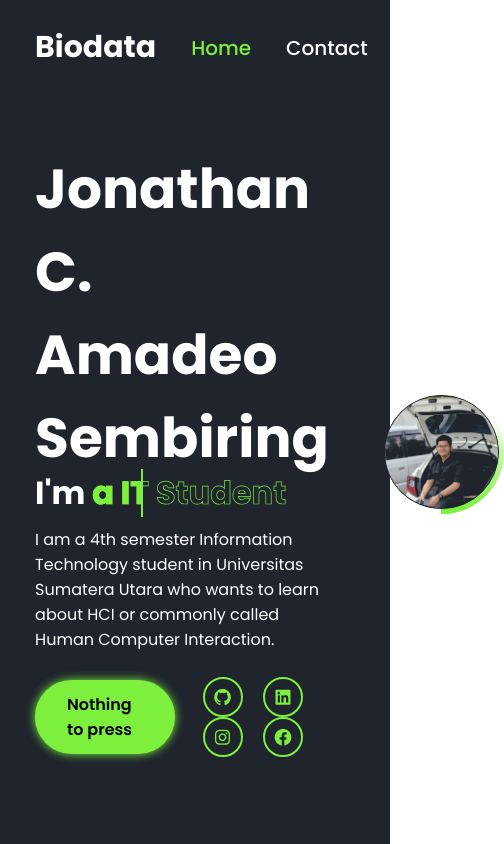
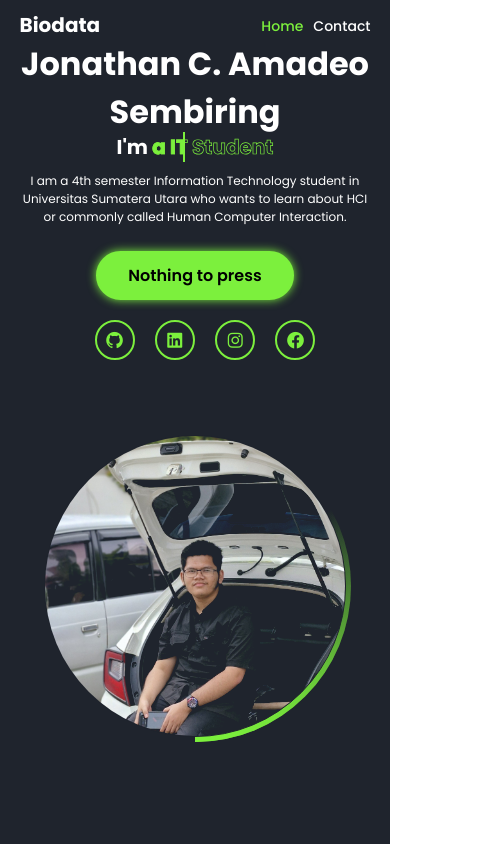
Before and after one commit to JonathanChristian17/JonathanChristian17, a plain HTML site: page index.html in a window 390 px wide. Shown: the whole page, 504 px wide, since content can reach past the window. Drawn offline with nearby package versions, Linux system fonts and the light colour scheme.

Commit message:
Responsive Fixed1

```diff
--- a/index.html
+++ b/index.html
@@ -229,6 +229,7 @@ a {
     width: 100%;
     object-fit: cover;
     mix-blend-mode: lighten;
+    height: auto;
 }
 
 .bars-animation {
@@ -254,6 +255,91 @@ a {
     }
 }
 
+@media (max-width: 768px) {
+    .navbar {
+        padding: 15px 5%;
+    }
+
+    .navbar .logo {
+        font-size: 24px;
+    }
+
+    .navbar ul li {
+        margin-left: 20px;
+    }
+
+    .navbar ul li a {
+        font-size: 16px;
+    }
+
+    .home {
+        flex-direction: column;
+        text-align: center;
+        padding: 40px 5% 0;
+    }
+
+    .home-info h1 {
+        font-size: 40px;
+    }
+
+    .home-info h2 {
+        font-size: 24px;
+    }
+
+    .home-info p {
+        font-size: 14px;
+    }
+
+    .home-img .img-box {
+        width: 60vw;
+        height: 60vw;
+        margin-top: 20px;
+    }
+
+    .btn-sci {
+        flex-direction: column;
+        align-items: center;
+    }
+
+    .btn-sci .sci {
+        margin-top: 20px;
+    }
+}
+
+@media (max-width: 480px) {
+    .navbar {
+        padding: 10px 5%;
+    }
+
+    .navbar .logo {
+        font-size: 20px;
+    }
+
+    .navbar ul li {
+        margin-left: 10px;
+    }
+
+    .navbar ul li a {
+        font-size: 14px;
+    }
+
+    .home-info h1 {
+        font-size: 32px;
+    }
+
+    .home-info h2 {
+        font-size: 20px;
+    }
+
+    .home-info p {
+        font-size: 12px;
+    }
+
+    .home-img .img-box {
+        width: 80vw;
+        height: 80vw;
+    }
+}
     </style>
 </head>
 <body>
@@ -286,7 +372,7 @@ a {
             <div class="btn-sci">
                 <a href="#" class="btn">Nothing to press</a>
                 <div class="sci">
-                    <a href="https://github.com/JonathanChristian17s"><i class='bx bxl-github'></i></a>
+                    <a href="https://github.com/JonathanChristian17"><i class='bx bxl-github'></i></a>
                     <a href="https://www.linkedin.com/in/jonathan-c-amadeo-sembiring"><i class='bx bxl-linkedin-square' ></i></a>
                     <a href="https://www.facebook.com/jonathan.christian.779642"><i class='bx bxl-instagram' ></i></a>
                     <a href="https://www.instagram.com/jonathan_christian17/"><i class='bx bxl-facebook-circle' ></i></a>
```
Also changed, not shown: 1 other file.
